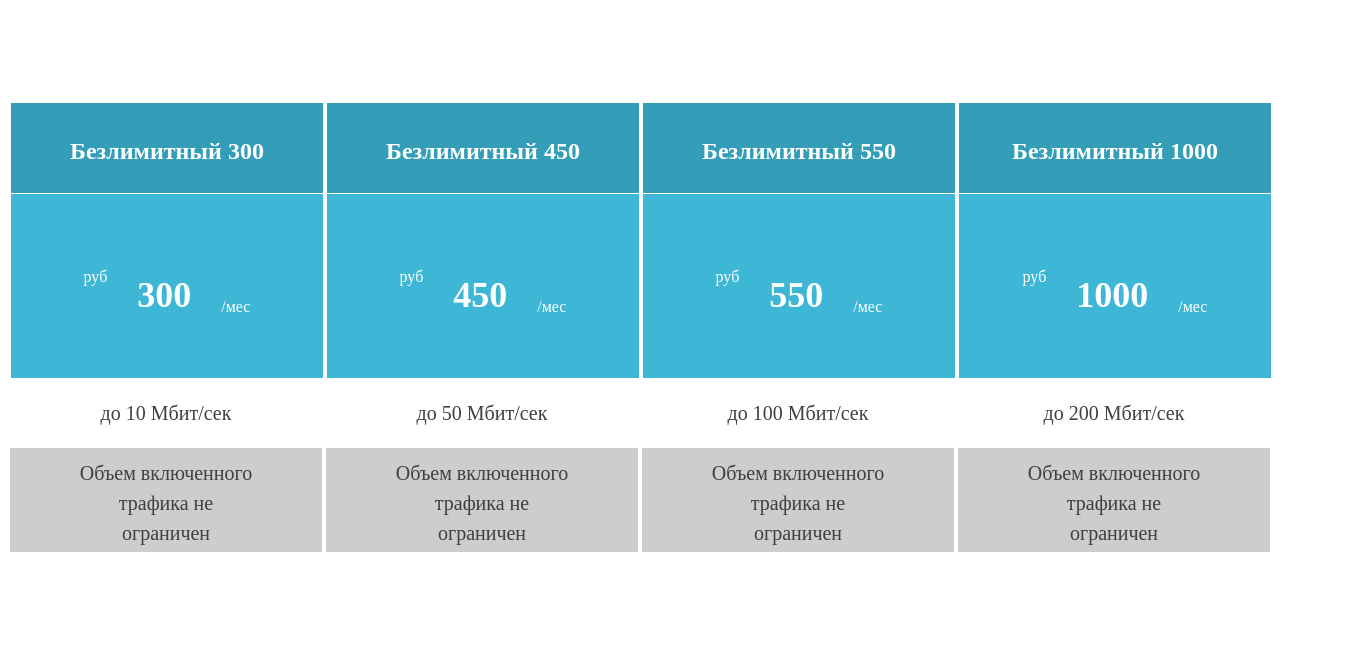
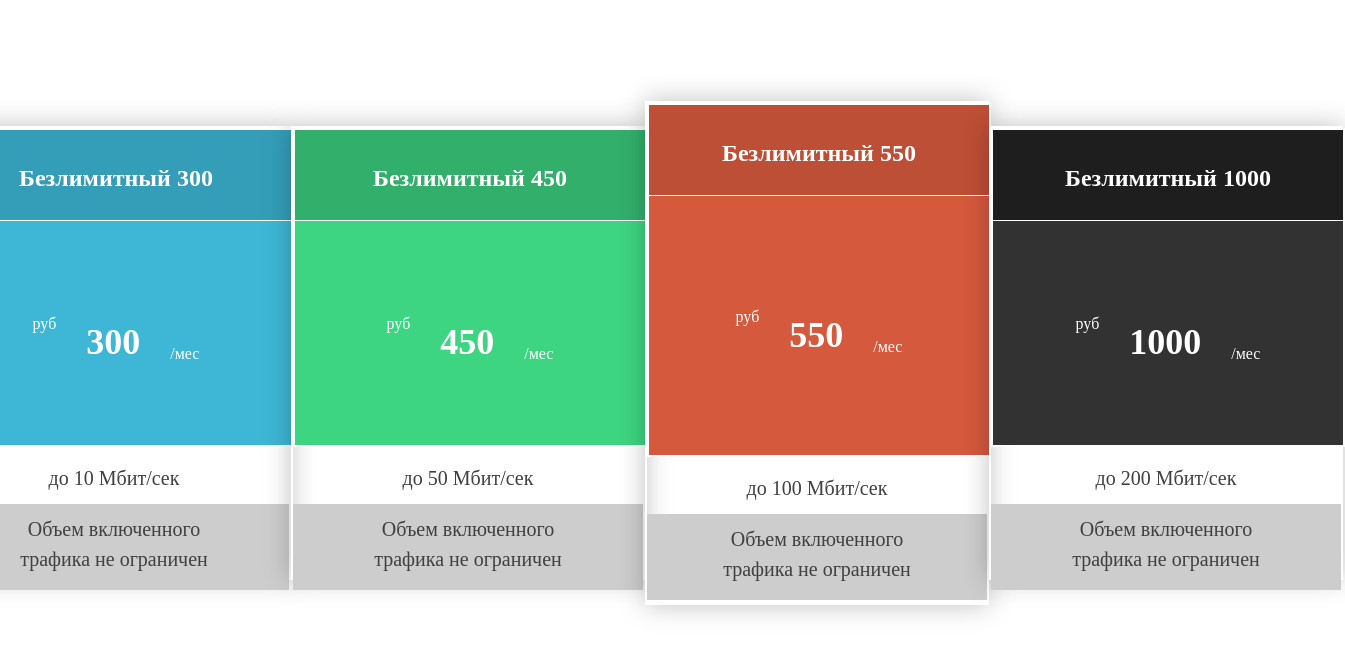
Before and after one commit to WeronikaGRIG/traffic-app, a React (Create React App) app: page / in a window 1280 px wide. Shown: the top 654 px of the page, 1345 px wide, since content can reach past the window. Built offline with nearby package versions, Linux system fonts and the light colour scheme.

Commit message:
add  dynamics styles, active trafiic card

```diff
--- a/src/App.js
+++ b/src/App.js
@@ -1,21 +1,11 @@
 import React from 'react'
 import './App.css';
 import Card from './components/Card/Card';
-import { cards } from './components/CardList/CardList';
 
 function App() {
   return (
     <div className="App">
-      {cards.map((card, id) => {
-        return (
-          <Card key={id}
-            title={card.title}
-            price={card.price}
-            info={card.info}
-            desc={card.desc}
-          />
-        )
-      })}
+      <Card />
     </div>
   );
 }
--- a/src/components/Card/Card.css
+++ b/src/components/Card/Card.css
@@ -1,12 +1,15 @@
-.card {
+.cards {
     display: flex;
-    flex-direction: column;
-
-    min-width: 200px;
-    height: 450px;
+    align-items: center;
 
     margin: 1px;
-    border: 1px solid var(--white);
+}
+
+.card {
+    width: 350px;
+    height: 450px;
+    border: 2px solid var(--white);
+    box-shadow: 0px 0px 25px 0px rgba(0, 0, 0, 0.25);
 }
 
 .card__top {
@@ -16,9 +19,8 @@
     width: 100%;
     height: 70%;
 
-    background-color: var(--blue);
     color: var(--white);
-    border: 1px solid var(--white);
+    border: 2px solid var(--white);
 }
 
 .card__title {
@@ -26,7 +28,6 @@
     margin: 0;
     font-size: 24px;
 
-    background-color: var(--blue-dark);
     border-bottom: 1px solid var(--white);
     height: 20px;
     text-align: center;
--- a/src/components/Card/Card.jsx
+++ b/src/components/Card/Card.jsx
@@ -1,26 +1,20 @@
 
 import './Card.css';
+import { cards } from './store.js'
+import CardList from './CardList';
 
-// const cardTop = {
-//     backgroundColor: "var(--blue-dark)",
-// }
+export default function Card() {
+    return (
 
-export default function Cards(props) {
-    return (
-        <div className="card">
-            <div className="card__top">
-                <h3 className="card__title">{props.title}</h3>
-                <div className="card__price"><span> руб </span><strong>{props.price}</strong>  /мес</div>
-            </div>
+        <div className="cards">
 
-            <div className="card_boton">
-                <div className="card__info">{props.info}</div>
-                <div className="card__desc">
-                    <p>{props.desc}</p>
-                </div>
-            </div>
-
-
+            {cards.map((card, i) => {
+                return (
+                    <CardList
+                        key={i} {...card}
+                    />
+                )
+            })}
 
 
         </div>
--- /dev/null
+++ b/src/components/Card/CardList.jsx
@@ -0,0 +1,20 @@
+
+
+export default function CardList({ title, price, info, desc, backgroundColor, background, active }) {
+
+    return (
+        <div className="card" style={{ width: active ? '340px' : '350px', height: active ? '500px' : '450px', }}>
+            <div className="card__top" style={{ backgroundColor }}>
+                <h3 className="card__title" style={{ background }}>{title}</h3>
+                <div className="card__price"><span> руб </span><strong>{price}</strong>  /мес</div>
+            </div>
+
+            <div className="card_boton">
+                <div className="card__info">{info}</div>
+                <div className="card__desc">
+                    <p>{desc}</p>
+                </div>
+            </div>
+        </div>
+    )
+}
--- /dev/null
+++ b/src/components/Card/store.js
@@ -0,0 +1,43 @@
+const cards = [
+    {
+        "id": 1,
+        "title": "Безлимитный 300",
+        "price": 300,
+        "info": "до 10 Мбит/сек",
+        "desc": "Объем включенного трафика не ограничен",
+        "backgroundColor": "#3db7d5",
+        "background": "#349eb9",
+        "active": false
+    },
+    {
+        "id": 2,
+        "title": "Безлимитный 450",
+        "price": 450,
+        "info": "до 50 Мбит/сек",
+        "desc": "Объем включенного трафика не ограничен",
+        "backgroundColor": "#3dd581",
+        "background": "#32b06b",
+        "active": false
+    },
+    {
+        "id": 3,
+        "title": "Безлимитный 550",
+        "price": 550,
+        "info": "до 100 Мбит/сек",
+        "desc": "Объем включенного трафика не ограничен",
+        "backgroundColor": "#d5593d",
+        "background": "#bd4f36",
+        "active": true
+    },
+    {
+        "id": 4,
+        "title": "Безлимитный 1000",
+        "price": 1000,
+        "info": "до 200 Мбит/сек",
+        "desc": "Объем включенного трафика не ограничен",
+        "backgroundColor": "#323232",
+        "background": "#1e1e1e",
+        "active": false
+    }
+]
+export { cards };
--- a/src/components/CardList/CardList.jsx
+++ /dev/null
@@ -1,33 +0,0 @@
-
-
-const cards = [
-    {
-        title: 'Безлимитный 300',
-        price: 300,
-        info: 'до 10 Мбит/сек',
-        desc: 'Объем включенного трафика не ограничен'
-    },
-
-    {
-        title: 'Безлимитный 450',
-        price: 450,
-        info: 'до 50 Мбит/сек',
-        desc: 'Объем включенного трафика не ограничен'
-    },
-
-    {
-        title: 'Безлимитный 550',
-        price: 550,
-        info: 'до 100 Мбит/сек',
-        desc: 'Объем включенного трафика не ограничен'
-    },
-
-    {
-        title: 'Безлимитный 1000',
-        price: 1000,
-        info: 'до 200 Мбит/сек',
-        desc: 'Объем включенного трафика не ограничен'
-    },
-]
-
-export { cards };
```
Also changed, not shown: src/components/CardList/CardStyles.css (deleted), src/components/CardList/store.json (deleted).
